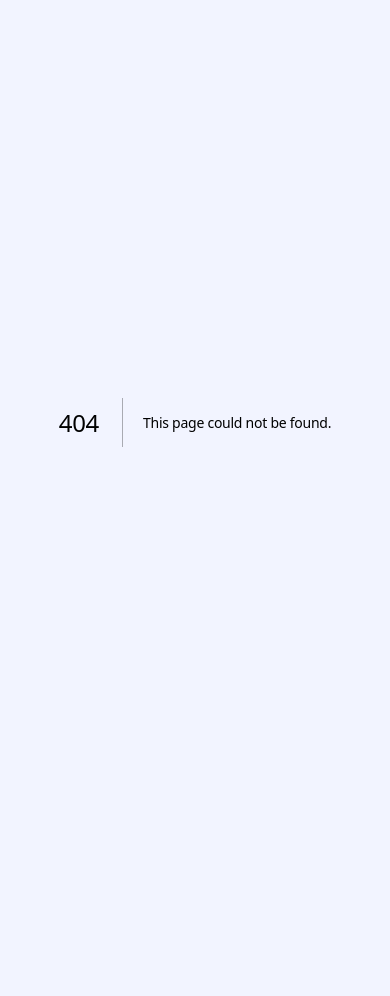
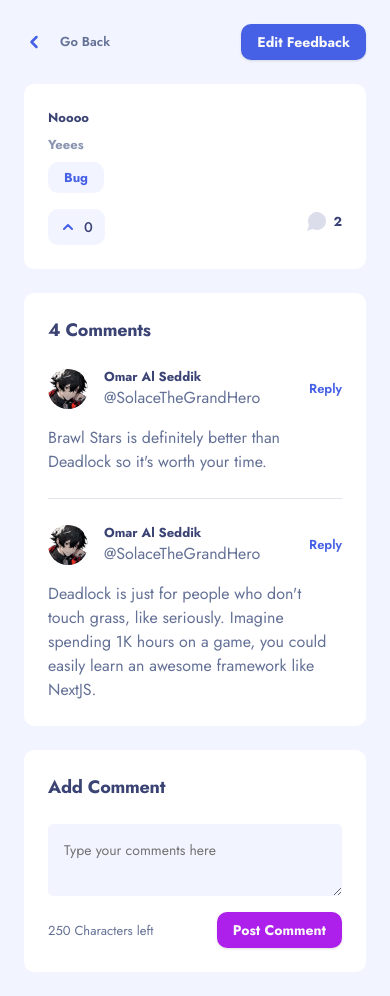
Before and after one commit to AbdullahHamadax/product-feedback-new, a Next.js app: page /feedback/1 in a window 390 px wide. Before the commit this address had no page. Before the commit the page ends 844 px from the top, so only its background shows below. Built offline with nearby package versions, Linux system fonts and the light colour scheme.

Commit message:
Finish comments page(Front-end) and Front-end additions. - comments page's design is fully finished and responsive. - add hover (text underline) for go back button.

```diff
--- a/app/components/Main/NotEmpty/FeedbackItem.tsx
+++ b/app/components/Main/NotEmpty/FeedbackItem.tsx
@@ -1,6 +1,7 @@
 import { Button } from "@/components/ui/button";
 import { Category } from "@/lib/types";
 import { ChevronUp, MessageCircle } from "lucide-react";
+import Link from "next/link";
 const FeedbackItem = ({
   upvotes,
   title,
@@ -15,7 +16,7 @@ const FeedbackItem = ({
   category: Category;
 }) => {
   return (
-    <div className="body-3 flex items-start gap-10 rounded-[0.63rem] bg-white p-6 font-bold">
+    <div className="body-3 flex items-start rounded-[0.63rem] bg-white p-6 font-bold sm:gap-10">
       <Button className="body-3 group hidden h-[3.313rem] flex-col items-center gap-1 rounded-[0.63rem] bg-white-1 px-2 text-feedback-title shadow-none hover:bg-blue-card-hover active:bg-blue active:text-white sm:flex">
         <ChevronUp
           className="h-4 text-blue transition group-active:text-white"
@@ -37,7 +38,8 @@ const FeedbackItem = ({
             />
             <p>{upvotes}</p>
           </Button>
-          <div className="flex  items-center gap-1">
+          <Link href={`/feedback/${1}`}>
+            <div className="flex cursor-pointer items-center gap-1">
               <MessageCircle
                 fill="#C5C8DE"
                 className="size-6 opacity-60"
@@ -45,8 +47,10 @@ const FeedbackItem = ({
               />
               <p className="text-feedback-title">{comments.length}</p>
             </div>
+          </Link>
         </div>
       </div>
+      <Link href={`/feedback/${1}`} className="self-center">
         <div className="hidden items-center gap-1 self-center sm:flex">
           <MessageCircle
             fill="#C5C8DE"
@@ -55,6 +59,7 @@ const FeedbackItem = ({
           />
           <p className="text-feedback-title">{comments.length}</p>
         </div>
+      </Link>
     </div>
   );
 };
--- a/app/components/header/SuggestionsBar.tsx
+++ b/app/components/header/SuggestionsBar.tsx
@@ -17,6 +17,7 @@ import { useState } from "react";
 
 const SuggestionsBar = () => {
   const [isOpen, setIsOpen] = useState(false);
+  const [sortBy, setSortBy] = useState("most upvotes");
 
   return (
     <div className="flex h-14 items-center justify-between bg-suggestions-bar px-6 sm:h-[4.5rem] sm:rounded-[0.63rem] sm:pl-6 sm:pr-3">
@@ -53,24 +54,60 @@ const SuggestionsBar = () => {
             </div>
           </DropdownMenuTrigger>
           <DropdownMenuContent className="body-1 ml-[5.5rem] mt-[2.625rem] w-64 rounded-[0.63rem] text-feedback-paragraph">
-            <DropdownMenuItem className="flex justify-between px-6">
+            <DropdownMenuItem
+              className="flex justify-between px-6"
+              onClick={() => setSortBy("most upvotes")}
+            >
               <p>Most Upvotes</p>
-              <Check size={18} className="text-purple" />
+              <Check
+                size={18}
+                className={cn(
+                  "hidden text-purple",
+                  sortBy === "most upvotes" && "flex"
+                )}
+              />
             </DropdownMenuItem>
             <DropdownMenuSeparator />
-            <DropdownMenuItem className="flex justify-between px-6">
+            <DropdownMenuItem
+              className="flex justify-between px-6"
+              onClick={() => setSortBy("least upvotes")}
+            >
               <p>Least Upvotes</p>
-              <Check size={18} className="text-purple" />
+              <Check
+                size={18}
+                className={cn(
+                  "hidden text-purple",
+                  sortBy === "least upvotes" && "flex"
+                )}
+              />
             </DropdownMenuItem>
             <DropdownMenuSeparator />
-            <DropdownMenuItem className="flex justify-between px-6">
+            <DropdownMenuItem
+              className="flex justify-between px-6"
+              onClick={() => setSortBy("most comments")}
+            >
               <p>Most Comments</p>
-              <Check size={18} className="text-purple" />
+              <Check
+                size={18}
+                className={cn(
+                  "hidden text-purple",
+                  sortBy === "most comments" && "flex"
+                )}
+              />
             </DropdownMenuItem>
             <DropdownMenuSeparator />
-            <DropdownMenuItem className="flex justify-between px-6">
+            <DropdownMenuItem
+              className="flex justify-between px-6"
+              onClick={() => setSortBy("least comments")}
+            >
               <p>Least Comments</p>
-              <Check size={18} className="text-purple" />
+              <Check
+                size={18}
+                className={cn(
+                  "hidden text-purple",
+                  sortBy === "least comments" && "flex"
+                )}
+              />
             </DropdownMenuItem>
           </DropdownMenuContent>
         </DropdownMenu>
--- /dev/null
+++ b/app/feedback/[id]/components/AddComment.tsx
@@ -0,0 +1,21 @@
+import { Button } from "@/components/ui/button";
+import { Textarea } from "@/components/ui/textarea";
+
+const AddComment = () => {
+  return (
+    <div className="rounded-[0.63rem] bg-white p-6">
+      <h3 className="mb-6 text-feedback-title">Add Comment</h3>
+      <Textarea placeholder="Type your comments here" />
+      <div className="mt-4 flex items-center justify-between">
+        <p className="body-3 font-normal text-feedback-paragraph">
+          250 Characters left
+        </p>
+        <Button className="body-3 rounded-[0.63rem] bg-purple px-4 py-[0.656rem] font-bold hover:bg-purple-hover">
+          Post Comment
+        </Button>
+      </div>
+    </div>
+  );
+};
+
+export default AddComment;
--- /dev/null
+++ b/app/feedback/[id]/components/Comments.tsx
@@ -0,0 +1,59 @@
+import { Separator } from "@/components/ui/separator";
+import OmarPicture from "@/public/assets/user-images/GrandHero.webp";
+import Image from "next/image";
+const Comments = () => {
+  return (
+    <div className="rounded-[0.63rem] bg-white px-6">
+      <h3 className="mt-6 text-feedback-title">4 Comments</h3>
+      <div className="py-6">
+        <div className="flex items-center gap-4">
+          <Image
+            src={OmarPicture}
+            alt="Omar"
+            className="size-10 rounded-full"
+          />
+          <div className="flex flex-1 flex-col">
+            <p className="body-3 font-bold text-feedback-title">
+              Omar Al Seddik
+            </p>
+            <p className="text-feedback-paragraph">@SolaceTheGrandHero</p>
+          </div>
+          <p className="body-3 text-blue">Reply</p>
+        </div>
+        <div>
+          <p className="mt-4 text-feedback-paragraph">
+            Brawl Stars is definitely better than Deadlock so it&apos;s worth
+            your time.
+          </p>
+        </div>
+      </div>
+      <Separator className=" bg-[#8C92B3] opacity-25" />
+
+      <div className="py-6">
+        <div className="flex items-center gap-4">
+          <Image
+            src={OmarPicture}
+            alt="Omar"
+            className="size-10 rounded-full"
+          />
+          <div className="flex flex-1 flex-col">
+            <p className="body-3 font-bold text-feedback-title">
+              Omar Al Seddik
+            </p>
+            <p className="text-feedback-paragraph">@SolaceTheGrandHero</p>
+          </div>
+          <p className="body-3 text-blue">Reply</p>
+        </div>
+        <div>
+          <p className="mt-4 text-feedback-paragraph">
+            Deadlock is just for people who don&apos;t touch grass, like
+            seriously. Imagine spending 1K hours on a game, you could easily
+            learn an awesome framework like NextJS.
+          </p>
+        </div>
+      </div>
+    </div>
+  );
+};
+
+export default Comments;
--- /dev/null
+++ b/app/feedback/[id]/components/GoBackButton.tsx
@@ -0,0 +1,14 @@
+import { ChevronLeft } from "lucide-react";
+
+const GoBackButton = () => {
+  return (
+    <div className="flex items-center gap-4 ">
+      <ChevronLeft className="text-blue" size={20} strokeWidth={3} />
+      <p className="body-3 cursor-pointer text-feedback-paragraph hover:underline">
+        Go Back
+      </p>
+    </div>
+  );
+};
+
+export default GoBackButton;
--- /dev/null
+++ b/app/feedback/[id]/page.tsx
@@ -0,0 +1,30 @@
+import FeedbackItem from "@/app/components/Main/NotEmpty/FeedbackItem";
+import { Button } from "@/components/ui/button";
+import { Category } from "@/lib/types";
+import AddComment from "./components/AddComment";
+import Comments from "./components/Comments";
+import GoBackButton from "./components/GoBackButton";
+
+const FeedbackPage = () => {
+  return (
+    <div className="container mx-auto flex flex-col gap-6 p-6">
+      <div className="flex justify-between">
+        <GoBackButton />
+        <Button className="rounded-[0.63rem] bg-blue px-4 py-[0.656rem] font-bold hover:bg-edit-feedback-button-hover">
+          Edit Feedback
+        </Button>
+      </div>
+      <FeedbackItem
+        upvotes={0}
+        comments={[1, 2]}
+        title={"Noooo"}
+        content={"Yeees"}
+        category={Category.BUG}
+      />
+      <Comments />
+      <AddComment />
+    </div>
+  );
+};
+
+export default FeedbackPage;
--- /dev/null
+++ b/components/ui/separator.tsx
@@ -0,0 +1,31 @@
+"use client"
+
+import * as React from "react"
+import * as SeparatorPrimitive from "@radix-ui/react-separator"
+
+import { cn } from "@/lib/utils"
+
+const Separator = React.forwardRef<
+  React.ElementRef<typeof SeparatorPrimitive.Root>,
+  React.ComponentPropsWithoutRef<typeof SeparatorPrimitive.Root>
+>(
+  (
+    { className, orientation = "horizontal", decorative = true, ...props },
+    ref
+  ) => (
+    <SeparatorPrimitive.Root
+      ref={ref}
+      decorative={decorative}
+      orientation={orientation}
+      className={cn(
+        "shrink-0 bg-border",
+        orientation === "horizontal" ? "h-[1px] w-full" : "h-full w-[1px]",
+        className
+      )}
+      {...props}
+    />
+  )
+)
+Separator.displayName = SeparatorPrimitive.Root.displayName
+
+export { Separator }
--- /dev/null
+++ b/components/ui/textarea.tsx
@@ -0,0 +1,25 @@
+import * as React from "react";
+
+import { cn } from "@/lib/utils";
+
+export interface TextareaProps
+  extends React.TextareaHTMLAttributes<HTMLTextAreaElement> {}
+
+const Textarea = React.forwardRef<HTMLTextAreaElement, TextareaProps>(
+  ({ className, ...props }, ref) => {
+    return (
+      <textarea
+        className={cn(
+          "flex min-h-[60px] w-full rounded-md border border-input bg-transparent px-3 py-2 text-sm shadow-sm placeholder:text-muted-foreground focus-visible:outline-none focus-visible:ring-1 focus-visible:ring-ring disabled:cursor-not-allowed disabled:opacity-50",
+          "shadow-none body-3 font-normal bg-white-1 border-0 rounded-[0.31rem] text-feedback-paragraph p-4 focus-visible:ring-blue",
+          className
+        )}
+        ref={ref}
+        {...props}
+      />
+    );
+  }
+);
+Textarea.displayName = "Textarea";
+
+export { Textarea };
--- a/package.json
+++ b/package.json
@@ -12,6 +12,7 @@
     "@radix-ui/react-dialog": "^1.1.1",
     "@radix-ui/react-dropdown-menu": "^2.1.1",
     "@radix-ui/react-icons": "^1.3.0",
+    "@radix-ui/react-separator": "^1.1.0",
     "@radix-ui/react-slot": "^1.1.0",
     "@radix-ui/react-toggle": "^1.1.0",
     "class-variance-authority": "^0.7.0",
@@ -21,7 +22,8 @@
     "react": "^18",
     "react-dom": "^18",
     "tailwind-merge": "^2.5.2",
-    "tailwindcss-animate": "^1.0.7"
+    "tailwindcss-animate": "^1.0.7",
+    "zustand": "^5.0.0-rc.2"
   },
   "devDependencies": {
     "@types/node": "^20",
```
Also changed, not shown: public/assets/user-images/GrandHero.webp (added), 1 other file (tests, documents, lock files or other folders). Lines whose indentation alone changed are shown as unchanged.
